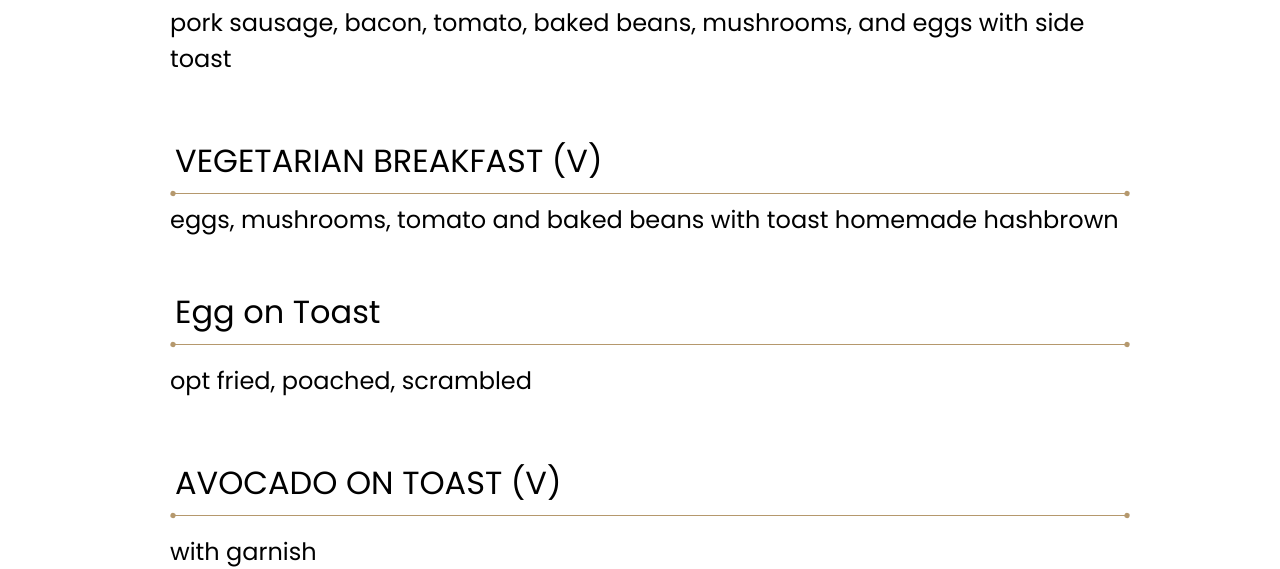
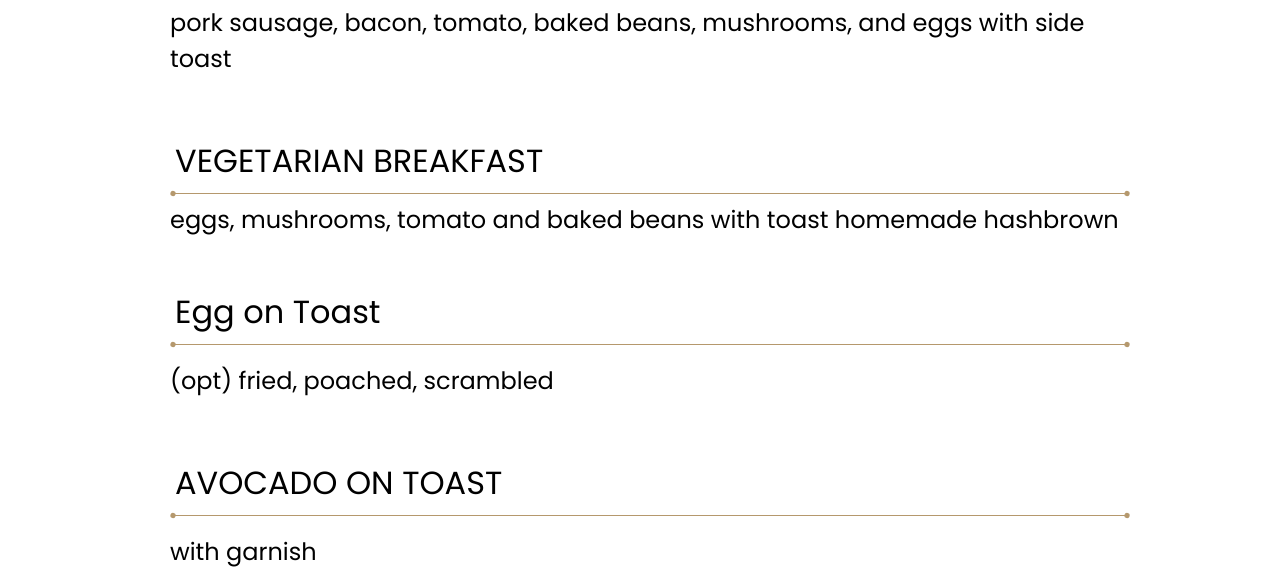
Before and after one commit to MahdiHasan943/fox-hunter-, a Next.js app: page /Menu/Breakfast in a window 1280 px wide. Shown: the part 800-1369 px from the top of the page. Built offline with nearby package versions, Linux system fonts and the light colour scheme; a web font is replaced by a local one.

Commit message:
change lot's of text images

```diff
--- a/src/Components/HomePageMenu.js
+++ b/src/Components/HomePageMenu.js
@@ -101,7 +101,7 @@ const HomePageMenu = () => {
       p1Text: "pork sausage, bacon, tomato, baked beans, mushrooms, and eggs with side toast",
       p1Price: "",
 
-      p2Title: "VEGETARIAN BREAKFAST (V) ",
+      p2Title: "VEGETARIAN BREAKFAST ",
       p2Text: "eggs, mushrooms, tomato and baked beans with toast homemade hashbrown",
       p2Price: " ",
 
@@ -109,7 +109,7 @@ const HomePageMenu = () => {
       p3Text: "(opt) fried, poached, scrambled",
       p3Price: " ",
 
-      p4Title: "	AVOCADO ON TOAST (V)",
+      p4Title: "	AVOCADO ON TOAST ",
       p4Text: " with garnish",
       p4Price: " ",
 
--- a/src/pages/Menu/Breakfast.js
+++ b/src/pages/Menu/Breakfast.js
@@ -35,7 +35,7 @@ const Breakfast = () => {
             <div className="py-20">
               <div className="flex justify-between px-2">
                 <p className="MDPText dark:text-white text-black ">
-                VEGETARIAN BREAKFAST     (V)           </p>
+                VEGETARIAN BREAKFAST           </p>
                 <p className="MDPText  py-4 text-[#B5986D]"></p>
               </div>
               <img className="py-2 w-full" src="../../MDLine.png" alt="" />
@@ -53,7 +53,7 @@ const Breakfast = () => {
               <img className="py-2 w-full" src="../../MDLine.png" alt="" />
 
               <p className="MDSPText py-4 dark:text-[#ffffffb3] text-black">
-              opt   fried, poached, scrambled
+              (opt)   fried, poached, scrambled
               </p>
             </div>
 
@@ -61,7 +61,7 @@ const Breakfast = () => {
             <div className="py-20">
               <div className="flex justify-between px-2">
                 <p className="MDPText dark:text-white text-black ">
-              	AVOCADO ON TOAST (V)
+              	AVOCADO ON TOAST
                 </p>
                 <p className="MDPText text-[#B5986D]"></p>
               </div>
--- a/src/pages/WineAndCoctail/Spirits.js
+++ b/src/pages/WineAndCoctail/Spirits.js
@@ -5,7 +5,7 @@ const Spirits = () => {
     <div className="">
       <div
         className="h-[600px] lg:h-[850px] bg-no-repeat  dark:opacity-[0.9] bg-cover  bg-center   w-full"
-        style={{ backgroundImage: `url("../images/spiritsHero.png")` }}
+        style={{ backgroundImage: `url("../images/NewvodkaM.png")` }}
       >
         <div className=" flex justify-center h-full items-center">
           <h1 className="text-white text-center  text-[45px]  sm:text-[90px] sm:leading-[100px]">
--- a/src/pages/WineAndCoctail/Vodka.js
+++ b/src/pages/WineAndCoctail/Vodka.js
@@ -3,8 +3,8 @@ const Vodka = () => {
   return (
     <div className="">
       <div
-        className="h-[550px] bg-no-repeat lg:h-[650px]  bg-cover bg-full bg-center w-full"
-        style={{ backgroundImage: `url("../images/vodkaHero.png")` }}
+        className="h-[550px] bg-no-repeat lg:h-[850px]  bg-cover bg-full bg-center w-full"
+        style={{ backgroundImage: `url("../images/newvodkavM.png")` }}
       >
         <div className=" flex justify-center h-full items-center">
           <h1 className="text-white text-center  text-[45px]  sm:text-[90px] sm:leading-[100px]">
```
Also changed, not shown: public/images/WinesMenu.jpg.
